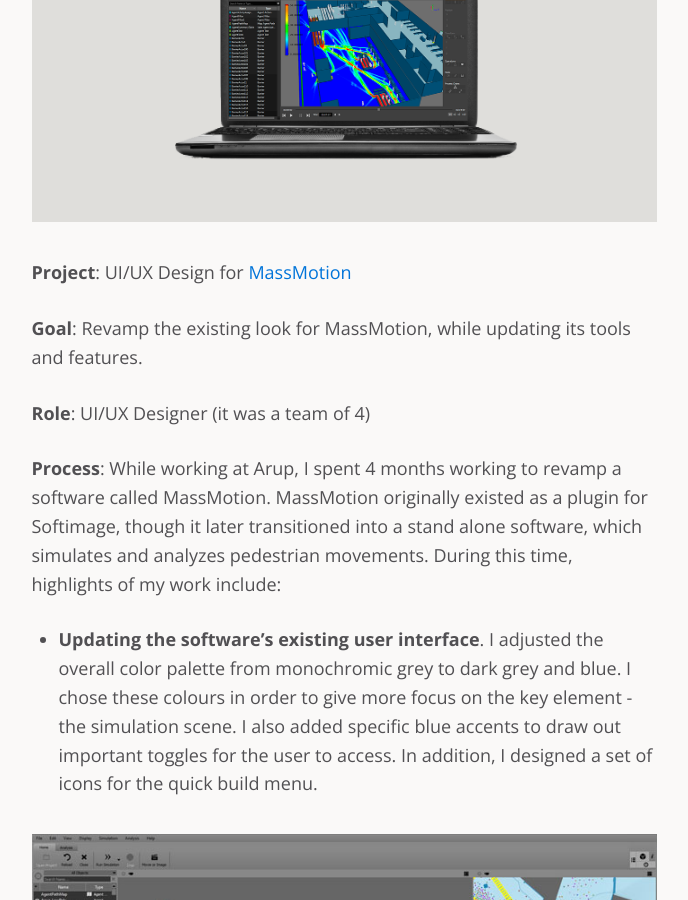
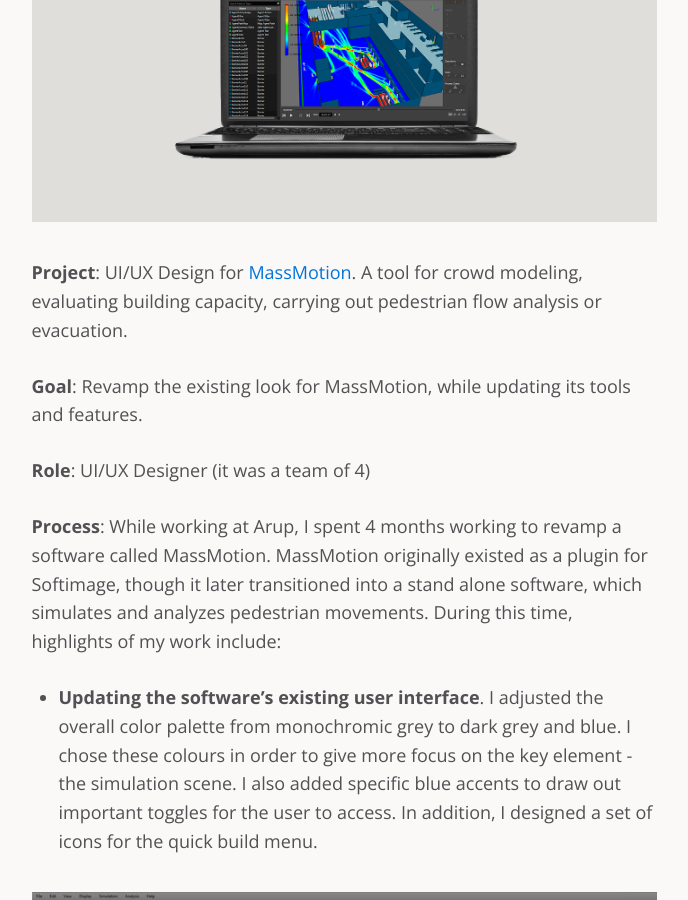
Before and after one commit to wailingwombat/wailingwombat.github.io, a Jekyll site: the page built from projects/massmotion.md, in a window 1280 px wide and 900 px high, scrolled down 434 px. Shown: the whole window, without its empty margins (296-984 px from the left). Built offline with Jekyll 4.4.1, drawn with Linux system fonts in a browser that asks for light colours.

Commit message:
Update massmotion.md

```diff
--- a/projects/massmotion.md
+++ b/projects/massmotion.md
@@ -4,7 +4,7 @@
 ---
 ![massmotion](/images/massmotionhero.png)
 
-**Project**: UI/UX Design for [MassMotion](https://www.oasys-software.com/products/pedestrian-simulation/massmotion/)
+**Project**: UI/UX Design for [MassMotion](https://www.oasys-software.com/products/pedestrian-simulation/massmotion/). A tool for crowd modeling, evaluating building capacity, carrying out pedestrian flow analysis or evacuation.
 
 **Goal**: Revamp the existing look for MassMotion, while updating its tools and features.
 
```
